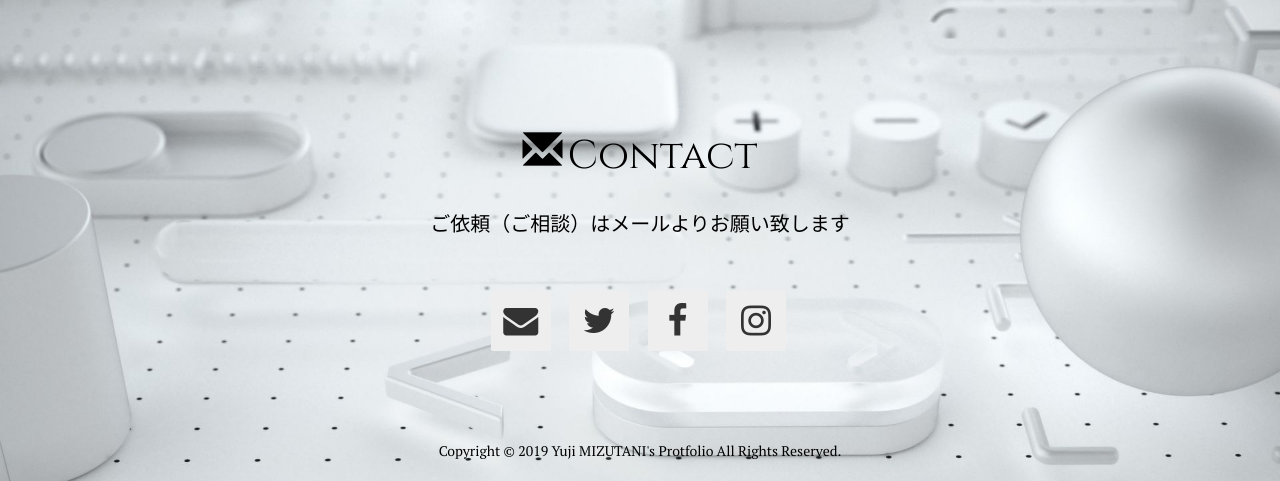
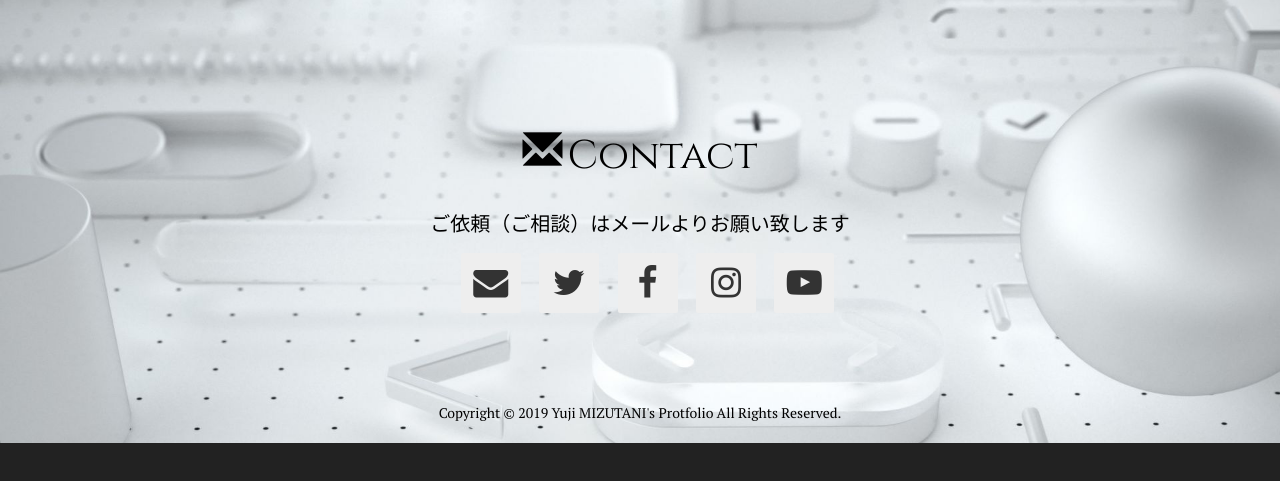
Before and after one commit to ryor-dev/profile_portfolio, a plain HTML site: page index.html in a window 1280 px wide. Shown: the part 4394-4875 px from the top of the page. After the commit the page ends 4837 px from the top, so only its background shows below. Drawn offline with nearby package versions, Linux system fonts and the light colour scheme.

Commit message:
Update style.css

```diff
--- a/style.css
+++ b/style.css
@@ -493,13 +493,13 @@ footer {
 .follow-me li .facebook::before { content: "\f09a"; }
 .follow-me li .instagram::before { content: "\f16d"; }
 .follow-me li .twitter::before { content: "\f099"; }
-/* .follow-me li .youtube::before { content: "\f16a"; } */
+.follow-me li .youtube::before { content: "\f16a"; }
 .follow-me li .gmail::before { content: "\f0e0"; }
 
 .follow-me li .facebook:hover::before { background-color: #3b5998; }
 .follow-me li .instagram:hover::before { background: linear-gradient(to right, #5478f2 0%, #f23f79 80%, orange 100%);}
 .follow-me li .twitter:hover::before { background-color: #55acee; }
-/* .follow-me li .youtube:hover::before { background-color: #cd201f; } */
+.follow-me li .youtube:hover::before { background-color: #cd201f; }
 .follow-me li .gmail:hover::before { background-color: #FF773E; }
 
 /*レスポンシブ対応*/
```
